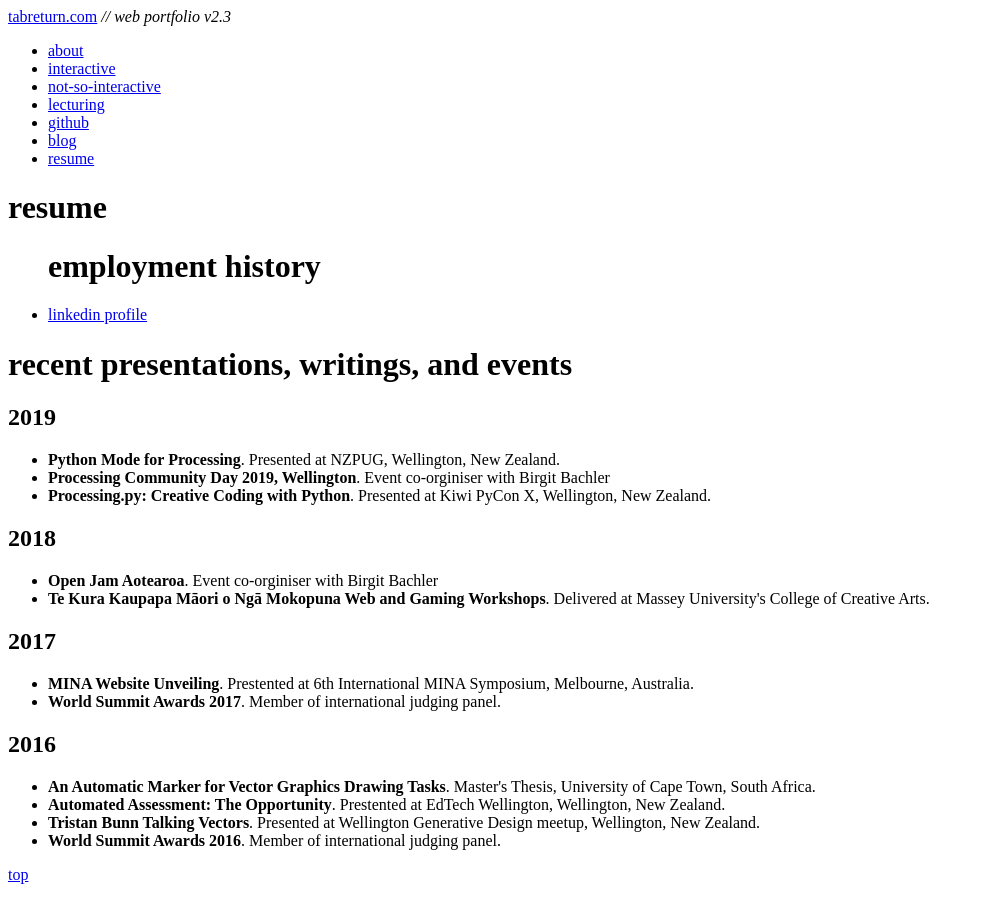
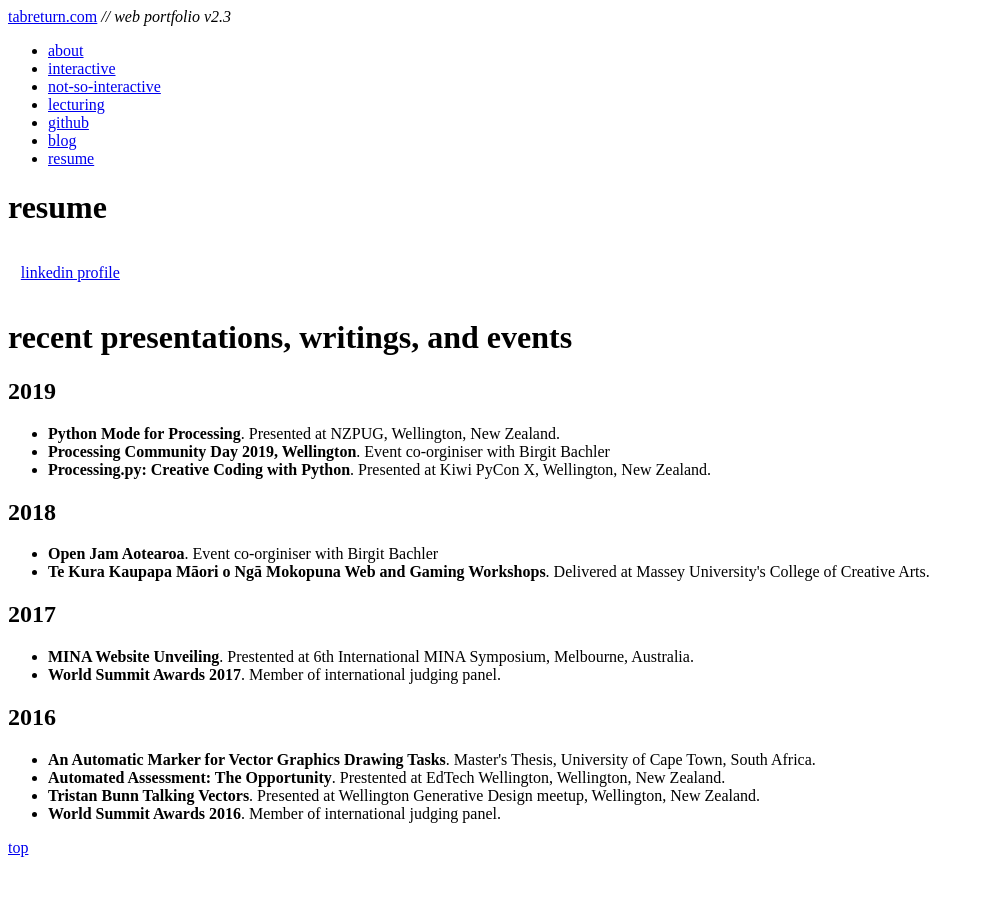
Before and after one commit to tabreturn/tabreturn.portfolio, a Jekyll site: the page built from resume.html, in a window 1280 px wide. Shown: the whole page, without its empty margins (0-984 px from the left). Built offline with Jekyll 4.4.1, drawn with Linux system fonts in a browser that asks for light colours; nearby versions of some CDN libraries; library files that are not in the unit come from our copies; comment, search, counter and statistics services are not loaded.

Commit message:
- remove employment history h1

```diff
--- a/resume.html
+++ b/resume.html
@@ -3,11 +3,8 @@ layout: default
 title:  resume
 ---
 
-<div class="entryContainer">
-  <ul>
-    <h1>employment history</h1>
-    <li><a href="https://www.linkedin.com/in/tristan-bunn-918175b1/">linkedin profile</a></li>
-  </ul>
+<div style="margin-left:0.8em; padding:1em 0">
+  <a href="https://www.linkedin.com/in/tristan-bunn-918175b1/">linkedin profile</a>
 </div>
 
 <div class="entryContainer">
```
